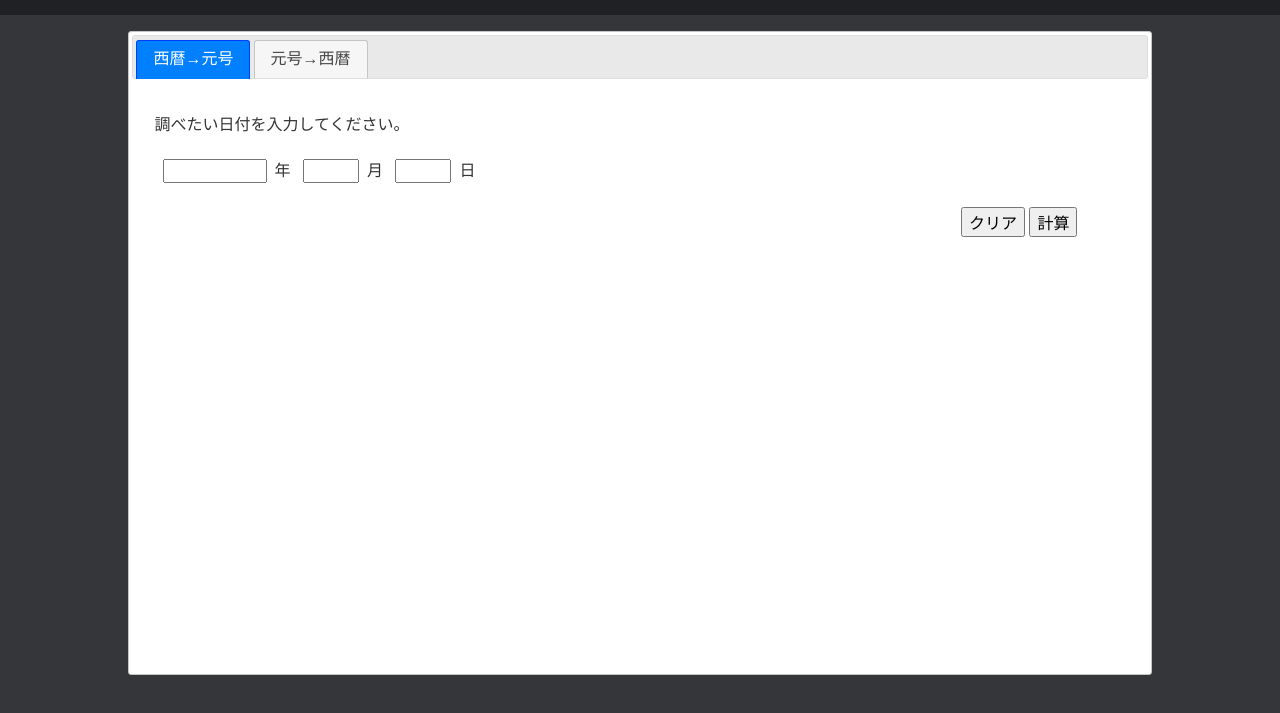
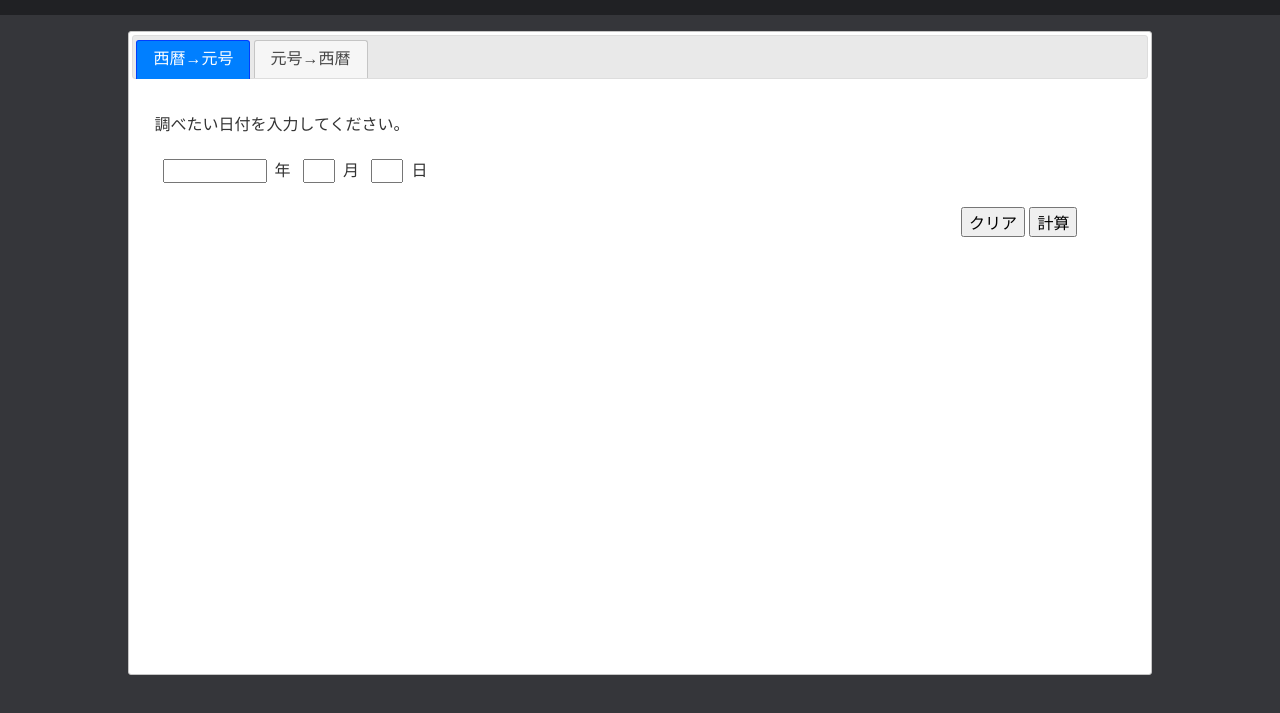
Before and after one commit to tsuji-eiji/gengo, a plain HTML site: page index.html in a window 1280 px wide. Shown: the part 63-776 px from the top of the page. Drawn offline with nearby package versions, Linux system fonts and the light colour scheme.

Commit message:
CSS修正

```diff
--- a/style.css
+++ b/style.css
@@ -27,7 +27,7 @@ h1 {
 
 input {
 	margin: .5rem;
-	width: 3rem;
+	width: 1.5rem;
 }
 
 #tab1,
```
